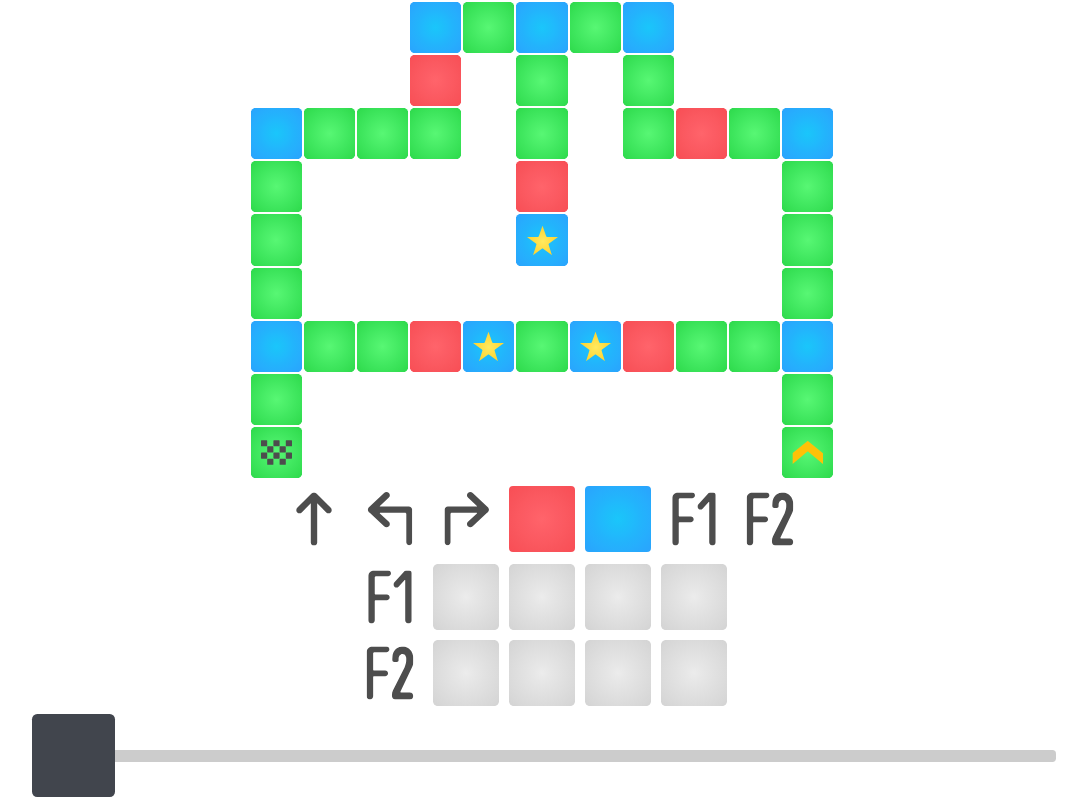
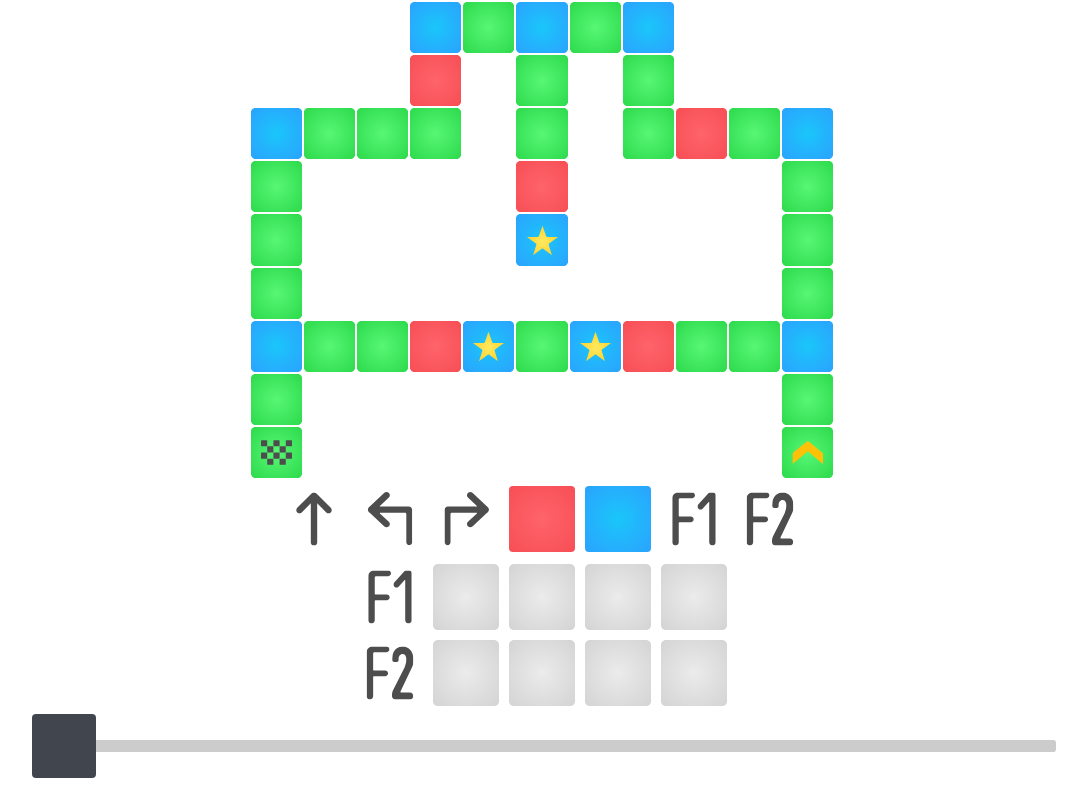
Before and after one commit to MentalBlood/algorithm, a React (Create React App) app: page / in a window 1280 px wide. Shown: the whole page, without its empty margins (98-1185 px from the left). Built offline with nearby package versions, Linux system fonts and the light colour scheme.

Commit message:
fixed slider thumb size

```diff
--- a/src/App.css
+++ b/src/App.css
@@ -16,19 +16,19 @@ input[type=range].speedRange:focus {
     outline: none;
 }
 input[type=range].speedRange::-webkit-slider-runnable-track {
-    margin-top: calc(calc(calc(8 * calc(1vh + 1vw) / 2) - calc(1.5vh)) / 2);
+    margin-top: calc(calc(calc(8 * min(1vh, 1vw)) - calc(1.5vh)) / 2);
     background: #cccccc;
-    border-radius: calc(0.35 * calc(1vh + 1vw) / 2);
+    border-radius: calc(0.35 * min(1vh, 1vw));
     width: 100%;
     height: 1.5vh;
     cursor: pointer;
 }
 input[type=range].speedRange::-webkit-slider-thumb {
-    margin-top: calc(-1 * calc(calc(8 * calc(1vh + 1vw) / 2) - calc(1.5vh)) / 2);
-    width: calc(8 * calc(1vh + 1vw) / 2);
-    height: calc(8 * calc(1vh + 1vw) / 2);
+    margin-top: calc(-1 * calc(calc(8 * min(1vh, 1vw)) - calc(1.5vh)) / 2);
+    width: calc(8 * min(1vh, 1vw));
+    height: calc(8 * min(1vh, 1vw));
     background: #41454d;
-    border-radius: calc(0.5 * calc(1vh + 1vw) / 2);
+    border-radius: calc(0.5 * min(1vh, 1vw));
     cursor: pointer;
     -webkit-appearance: none;
 }
@@ -37,22 +37,22 @@ input[type=range].speedRange:focus::-webkit-slider-runnable-track {
 }
 input[type=range].speedRange::-moz-range-track {
     background: #cccccc;
-    border-radius: calc(0.35 * calc(1vh + 1vw) / 2);
+    border-radius: calc(0.35 * min(1vh, 1vw));
     width: 100%;
     height: 1.5vh;
     cursor: pointer;
 }
 input[type=range].speedRange::-moz-range-thumb {
-    width: calc(8 * calc(1vh + 1vw) / 2);
-    height: calc(8 * calc(1vh + 1vw) / 2);
+    width: calc(8 * min(1vh, 1vw));
+    height: calc(8 * min(1vh, 1vw));
     background: #41454d;
-    border-radius: calc(0.5 * calc(1vh + 1vw) / 2);
+    border-radius: calc(0.5 * min(1vh, 1vw));
     cursor: pointer;
 }
 input[type=range].speedRange::-ms-track {
     background: transparent;
     border-color: transparent;
-    border-width: calc(calc(-5 * calc(1vh + 1vw) / 2) / 2.5) 0;
+    border-width: calc(calc(-5 * min(1vh, 1vw)) / 2.5) 0;
     color: transparent;
     width: 100%;
     height: 1.5vh;
@@ -61,19 +61,19 @@ input[type=range].speedRange::-ms-track {
 input[type=range].speedRange::-ms-fill-lower {
     background: #bfbfbf;
     border: 0px solid #cccccc;
-    border-radius: calc(0.35 * calc(1vh + 1vw) / 2);
+    border-radius: calc(0.35 * min(1vh, 1vw));
 }
 input[type=range].speedRange::-ms-fill-upper {
     background: #cccccc;
     border: 0px solid #cccccc;
-    border-radius: calc(0.35 * calc(1vh + 1vw) / 2);
+    border-radius: calc(0.35 * min(1vh, 1vw));
 }
 input[type=range].speedRange::-ms-thumb {
-    width: calc(8 * calc(1vh + 1vw) / 2);
-    height: calc(8 * calc(1vh + 1vw) / 2);
+    width: calc(8 * min(1vh, 1vw));
+    height: calc(8 * min(1vh, 1vw));
     background: #41454d;
     border: 0;
-    border-radius: calc(0.5 * calc(1vh + 1vw) / 2);
+    border-radius: calc(0.5 * min(1vh, 1vw));
     cursor: pointer;
     margin-top: 0px;
     /*Needed to keep the Edge thumb centred*/
```
